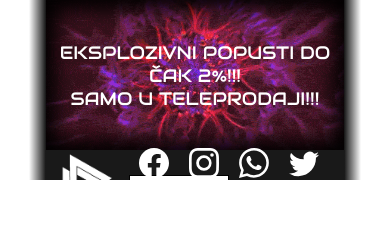
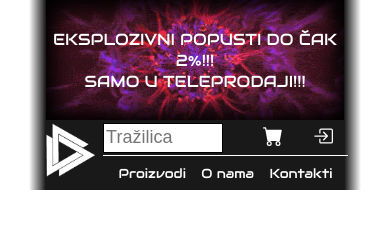
Before and after one commit to AC-Hadzic/Webshop-AC-Hadzic, a plain HTML site: page partials/header.html in a window 390 px wide. Drawn offline with Linux system fonts and the light colour scheme.

Commit message:
header fixan

```diff
--- a/css/footer.css
+++ b/css/footer.css
@@ -1,3 +1,8 @@
+@font-face {
+    font-family: Header_Font;
+    src: url(../fonts/Audiowide-Regular.ttf);
+}
+
 body {
     margin: 0;
     font-size: larger;
@@ -6,7 +11,7 @@ body {
 }
 
 .main {
-    height: 550px;
+    height: 600px;
     width: 85vw;
     margin: 0 auto;
 
@@ -23,8 +28,7 @@ body {
 }
 
 .prvi_dio .links {
-    margin-right: 60px;
-    margin-left: 10px;
+    margin-right: 40px;
     width: 100px;
     text-align: center;
 }
@@ -70,11 +74,16 @@ body {
         display: flex;
         flex-direction: column;
         justify-content: space-evenly;
-        margin-left: 100px;
+        margin-right: -80px;
     }
 
     .legals > div {
-        background-color: lightblue;
+        display: flex;
+        justify-content: center;
+        align-items: center;
+
+        width: 280px;
+        height: 40px;
     }
 
     a {
@@ -97,19 +106,33 @@ body {
     width: 400px;
     height: 400px;
     margin-right: 10px;
+    border: 2px solid white;
+    border-radius: 15px;
 }
 
 .rights {
     display: flex;
+    margin-top: 40px;
 }
     .copyright {
         text-align: center;
     }
 
     .vert_line {
-        height: 50px;
+        height: auto;
         border-left: 2px solid white;
-        margin-inline: 20px;
+    }
+
+    .vert_line.one {
+        margin-right: 30px;
+    }
+
+    .vert_line.two {
+        margin-left: 30px;
+    }
+
+    .vert_line.three {
+        margin-inline: 30px;
     }
 
     .maker {
@@ -143,7 +166,7 @@ body {
     }
 }
 
-@media screen and (max-width: 500px) {
+@media screen and (max-width: 850px) {
     .iframe_map {
         transition: all ease 300ms;
     }
--- a/css/header.css
+++ b/css/header.css
@@ -59,6 +59,7 @@ body {
 .logo {
     min-width: 160px;
     height: 160px;
+    margin-inline: 25px;
 }
 
 .logo img {
@@ -84,7 +85,7 @@ body {
 
 .prvi_red {
     height: 80px;
-    width: 100%;
+    width: 95%;
 
     display: flex;
     flex-wrap: wrap;
@@ -109,6 +110,11 @@ body {
     .social_media {
         display: flex;
         justify-content: space-around;
+        width: 200px;
+    }
+
+    .social_media div {
+        width: 50px;
     }
 
     :is(.social_media, .basket, .login) img:hover {
@@ -154,7 +160,7 @@ body {
     }
 
     .login img {
-        margin-right: 25px;
+        margin-right: 10px;
     }
 
     .basket, .login {
@@ -163,7 +169,7 @@ body {
 
 .drugi_red {
     height: 80px;
-    width: 100%;
+    width: 95%;
 
     display: flex;
     flex-wrap: wrap;
@@ -174,6 +180,7 @@ body {
 
 .drugi_red > div {
     height: 30px;
+    width: 200px;
 
     display: flex;
     align-items: center;
@@ -203,68 +210,106 @@ a, img, button, .banner_text:hover {
     transition: 0.1s linear all;
 }
 
-@media screen and (min-width: 951px) {
-    background_header, .logo, .main, .prvi_red, .drugi_red {
-        transition: all ease 300ms;
+
+@media screen and (max-width: 1080px) {
+    body {
+        font-size: small;
+    }
+
+    .logo img {
+        height: 120px;
+        width: 120px;
+    }
+
+    #search_bar {
+        width: 120px;
+        height: 30px;
+        margin-inline: 0px;
+    }
+
+    .social_media {
+        width: 160px;
+    }
+
+    .prvi_red img {
+        height: 25px;
+    }
+
+    .prvi_red > div:not(.basket, .login)
+    {
+        margin-inline: 15px;
     }
 }
-@media screen and (max-width: 950px) {
-    .background_header, .logo, .main, .prvi_red, .drugi_red {
-        transition: all ease 300ms;
+
+@media screen and (max-width: 850px) {
+    body {
+        font-size: small;
     }
 
-    body {
+    .background_header {
+        height: 190px;
+    }
+
+    .banner {
+        height: 120px;
+    }
+
+    .banner_text {
         font-size: medium;
     }
 
-    .background_header {
-        height: 180px;
-    }
-
-    .banner {
-        height: 150px;
-    }
-
-    .banner_text {
+    .banner_text:hover {
         font-size: large;
     }
 
-    .banner_text:hover {
-        font-size: larger;
-    }
-
     .logo {
-        min-width: 65px;
-        height: 70px;
+        min-width: 60px;
+        height: 60px;
+        margin: 0px;
     }
 
     .logo img {
-    height: 70px;
-    width: 70px;
+        height: 60px;
+        width: 60px;
+        margin-left: 10px;
     }
 
     .main {
         height: 70px;
     }
 
-    .prvi_red {
+    .prvi_red img {
+        height: 20px;
+    }
+
+    .prvi_red, .drugi_red {
         height: 35px;
     }
 
-         .prvi_red :is(.email, .tel, .social_media p) {
+    .prvi_red > div:not(.basket, .login)
+    {
+        margin-inline: 0px;
+    }
+
+    .prvi_red :is(.email, .tel, .social_media), .drugi_red .faq {
         display: none;
     }
 
     .prvi_red > div {
         padding: 0px;
-            padding-inline: 5px;
     }
 
     #search_bar {
-            width: 100px;
+        width: 120px;
+        height: 30px;
+        margin-inline: 0px;
     }
 
-    .drugi_red {
-        height: 35px;
+    :is(.social_media, .basket, .login) img:hover {
+        height: 30px;
+        width: 30px;
+    }
+    .drugi_red > div {
+        width: auto;
     }
 }
```
Also changed, not shown: partials/footer.html (+11 -7 lines). Lines whose indentation alone changed are shown as unchanged.
